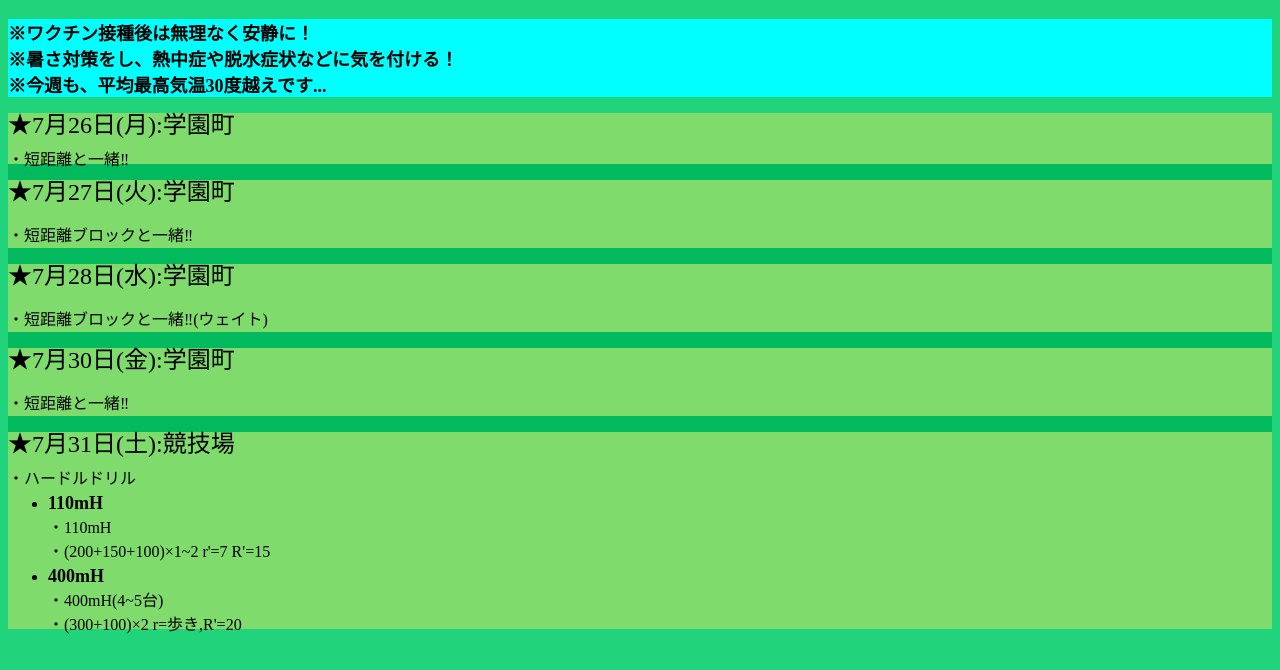
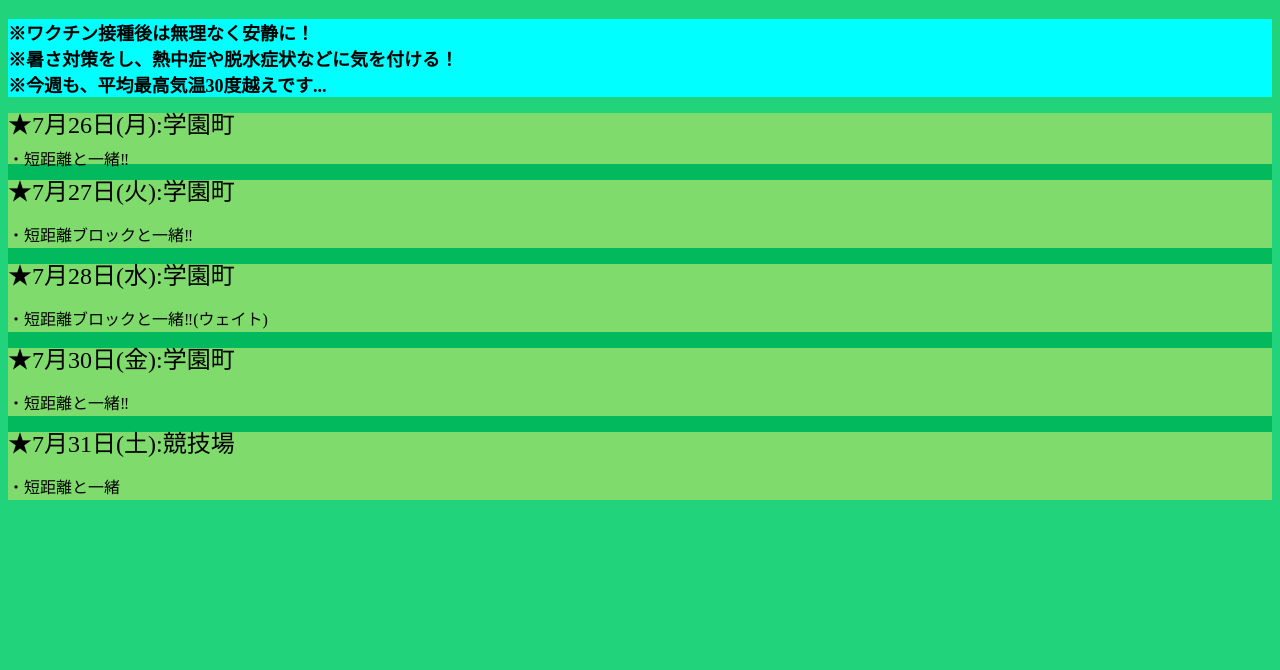
Before and after one commit to hirosaki0528/menu0726, a plain HTML site: page index.html in a window 1280 px wide. Shown: the part 112-782 px from the top of the page. Drawn offline with Linux system fonts and the light colour scheme.

Commit message:
Update index.html

```diff
--- a/index.html
+++ b/index.html
@@ -32,17 +32,7 @@
    </div>
     <div id="day5">
        <p><font size="5">★7月31日(土):競技場</font></p>
-       <div class="menu">
-         <p>・ハードルドリル<p>
-         <ul>
-           <li type="disc"><font size="4"><b>110mH</b></font></li>
-            <p>・110mH</p>
-            <p>・(200+150+100)×1~2 r'=7 R'=15</p>
-           <li type="disc"><font size="4"><b>400mH</b></font></li>
-            <p>・400mH(4~5台)</p>
-            <p>・(300+100)×2 r=歩き,R'=20</p>
-         </ul>
-       </div>
+      ・短距離と一緒
      </div>
  </div>
  </head>
```
